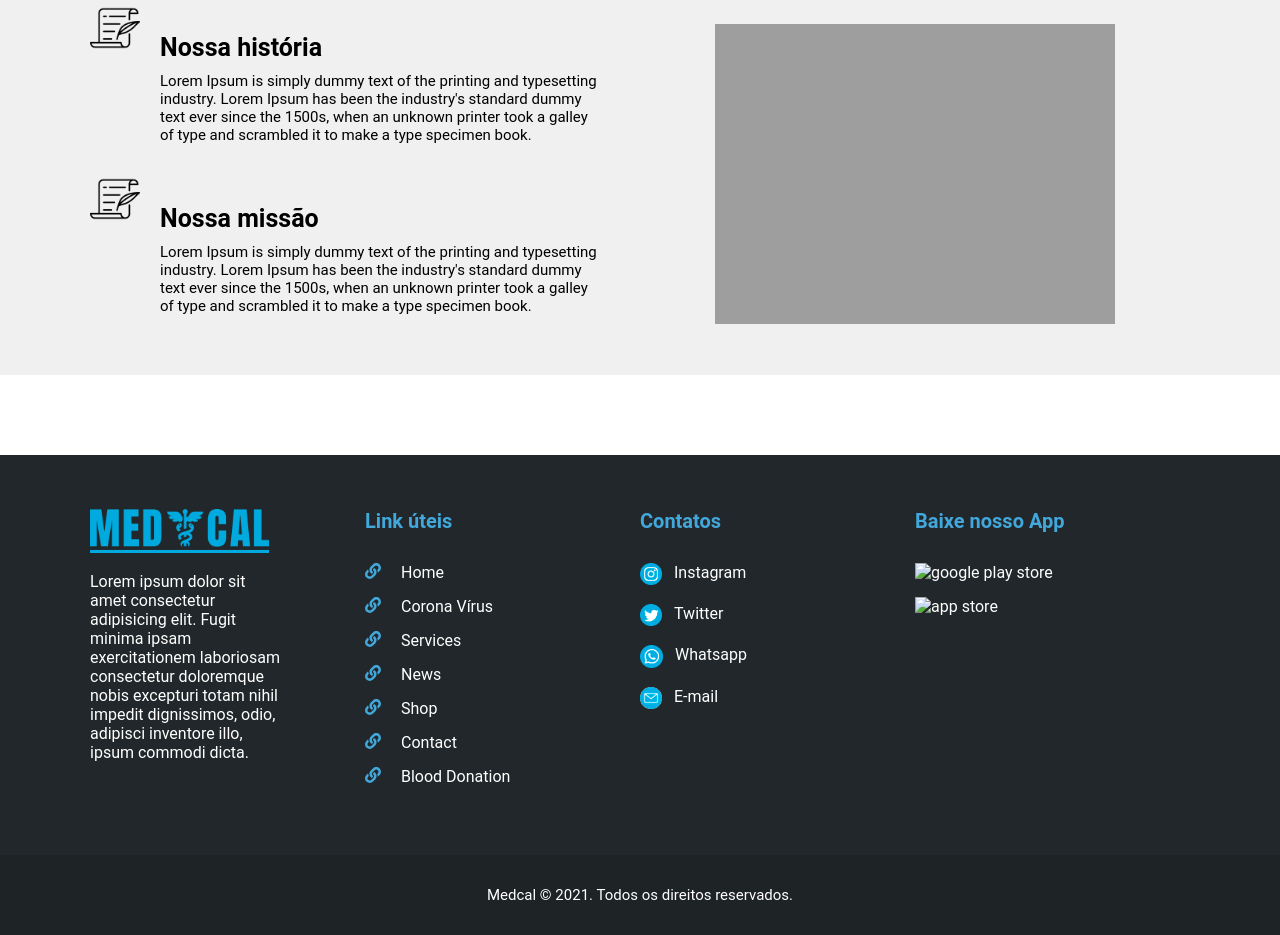
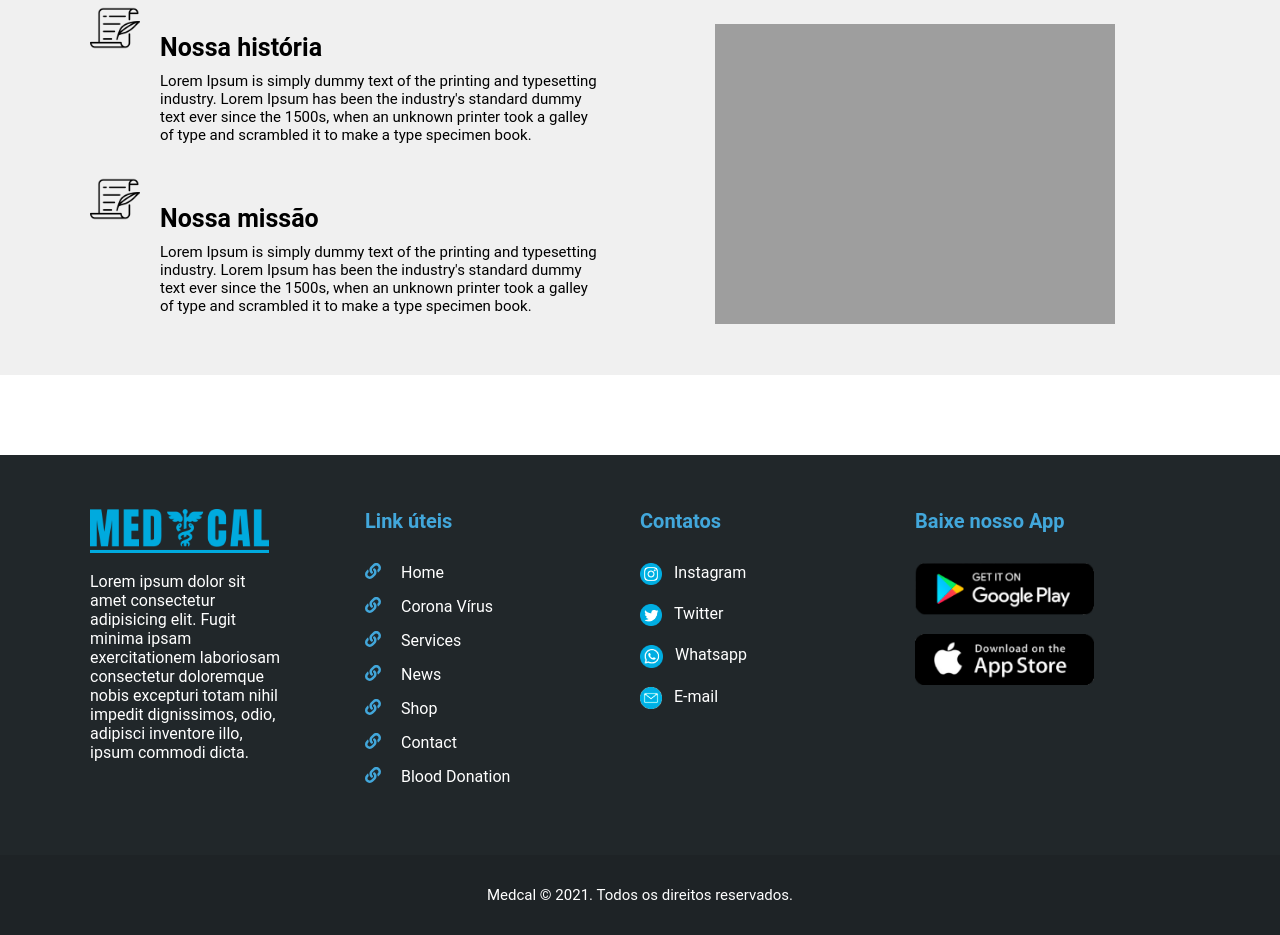
Before and after one commit to Davidss03/site-medico, a plain HTML site: page index.html in a window 1280 px wide. Shown: the part 1521-2456 px from the top of the page. Drawn offline with Linux system fonts and the light colour scheme; the site is published under a folder, as on GitHub Pages, so addresses that start at the root find nothing.

Commit message:
Update index.html

```diff
--- a/index.html
+++ b/index.html
@@ -198,8 +198,8 @@
                     <div class="coluna"> <!-- Coluna 4 -->
                         <h4>Baixe nosso App</h4>
 
-                        <a href="https://play.google.com/store?hl=pt_BR&gl=US" target="blank"><img src="/imagens/Google_Play.png" alt="google play store"></a>
-                        <a href="https://www.apple.com/br/store" target="blank"><img src="/imagens/App_Store.png" alt="app store"></a>
+                        <a href="https://play.google.com/store?hl=pt_BR&gl=US" target="blank"><img src="imagens/Google_Play.png" alt="google play store"></a>
+                        <a href="https://www.apple.com/br/store" target="blank"><img src="imagens/App_Store.png" alt="app store"></a>
 
                     </div> <!--coluna 4 -->
 
```
